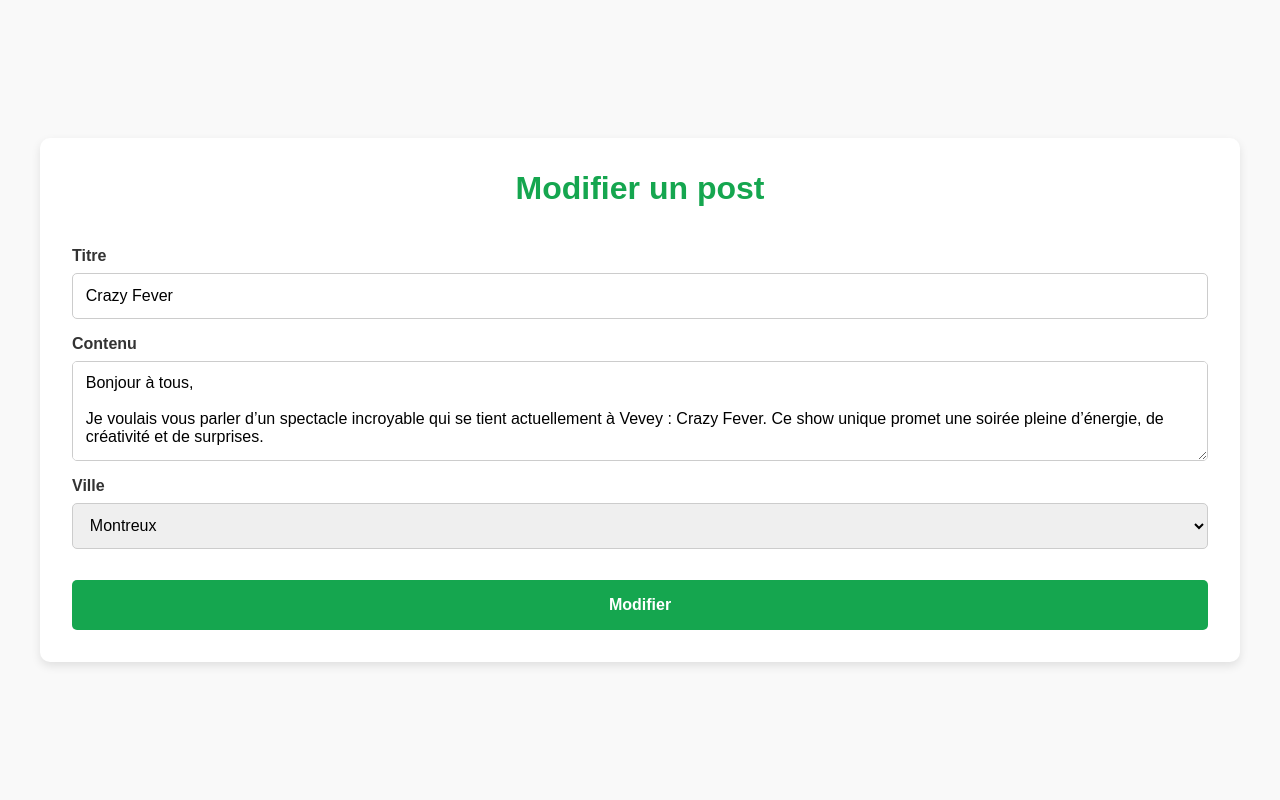
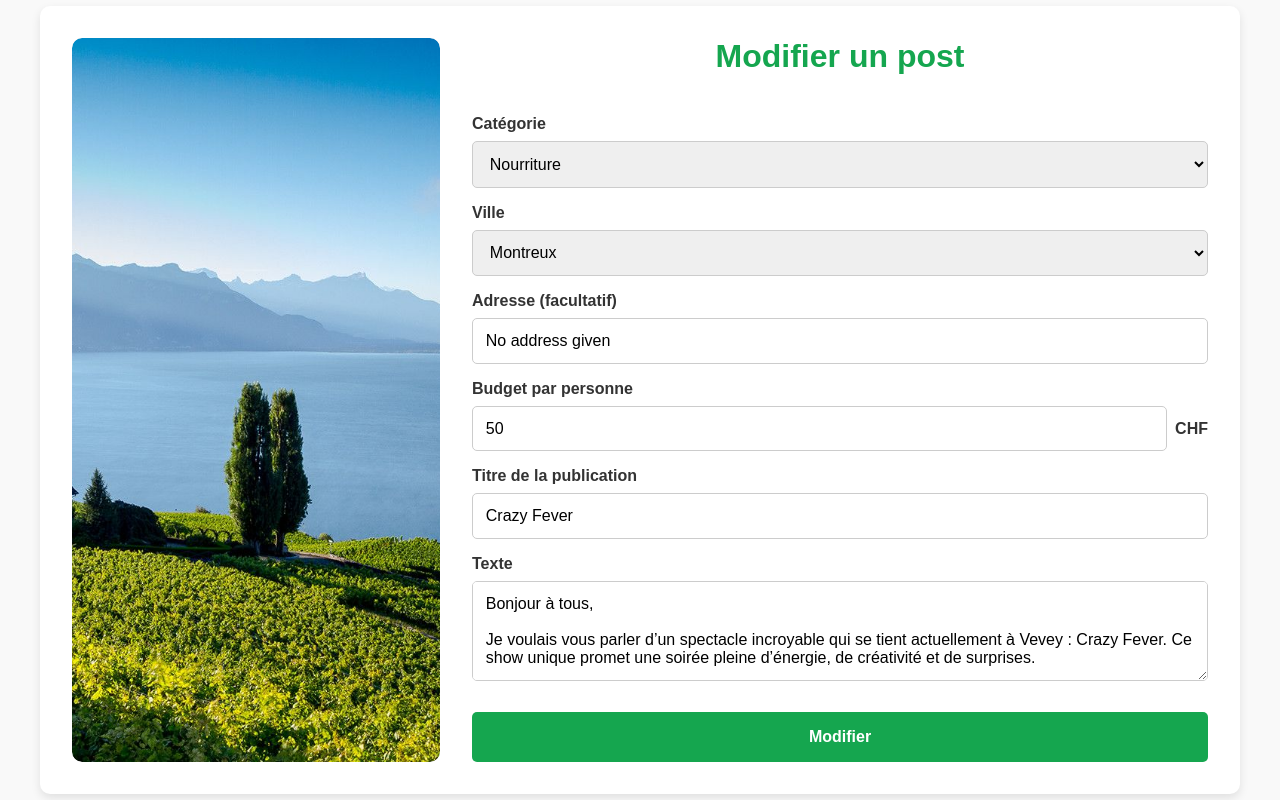
Before and after one commit to AgatheMakumbi/forumVaudois, a PHP site: page /ForumVaudois/pages/updatePost.php?id_post=1 in a window 1280 px wide. Shown: the part 100-900 px from the top of the page. Run offline with PHP 8.4, Linux system fonts and the light colour scheme; the visitor is signed in with stand-in values (Sample User, id 1); data comes from the database, SQL or seed files in the repository; both versions use the stored data as it was after the commit.

Commit message:
Ajout de la validation des champs obligatoires dans updatePost.php et création de liens sur les titres des posts dans profil.php pour accéder aux détails.

```diff
--- a/pages/updatePost.php
+++ b/pages/updatePost.php
@@ -8,66 +8,55 @@ session_start();
 
 $dbManager = new DbManagerCRUD();
 
-if (!isset($_SESSION['id']) || empty($_SESSION['id'])) {
-    header("Location: login.php");
-    exit;
-}
-
 if (!isset($_GET['id_post']) || empty($_GET['id_post'])) {
-    header("Location: profil.php");
+    header("Location: profil.php"); // Redirige vers le profil
     exit;
 }
 
 $idPost = (int)$_GET['id_post'];
 
+if (!isset($_SESSION["id"]) || empty($_SESSION["id"])) {
+    header("Location: login.php"); // Redirige vers la page de connexion
+    exit;
+}
+
 try {
     $post = $dbManager->getPostById($idPost);
 
-    if (!$post) {
-        echo "Post introuvable.";
-        exit;
-    }
-
-    if ($post->getAuthor() !== $_SESSION['id']) {
-        header("Location: profil.php");
-        exit;
-    }
-} catch (Exception $e) {
-    echo "Erreur lors de la récupération du post : " . $e->getMessage();
+    if (!$post || $post->getAuthor() !== $_SESSION['id']) {
+        header("Location: profil.php"); // Redirige si l'utilisateur n'est pas l'auteur du post
         exit;
     }
 
     if ($_SERVER['REQUEST_METHOD'] === 'POST') {
         $title = $_POST['title'] ?? null;
         $text = $_POST['post-content'] ?? null;
-    $city = isset($_POST['city']) ? (int)$_POST['city'] : null;
-    $budget = isset($_POST['budget']) ? (int)$_POST['budget'] : 0;
+        $city = $_POST['city'] ?? null;
+        $budget = $_POST['budget'] ?? null;
         $address = $_POST['addresse'] ?? "";
-    $category = isset($_POST['category']) ? (int)$_POST['category'] : 1;
+        $category = $_POST['category'] ?? null;
 
-    if ($title === null || $text === null || $city === null) {
+        if (!$title || !$text || !$city) {
             echo "Tous les champs obligatoires (titre, contenu, ville) doivent être remplis.";
-        exit;
-    }
-
-    try {
+        } else {
             $post->setTitle($title);
             $post->setText($text);
-        $post->setBudget($budget);
-        $post->setCity($city);
-        $post->setCategory($category);
+            $post->setCity((int)$city);
+            $post->setBudget((float)$budget);
             $post->setAddress($address);
-        $post->setUpdatedAt(new DateTime());
+            $post->setCategory((int)$category);
 
             if ($dbManager->updatePost($post)) {
-            header("Location: profil.php");
+                header("Location: profil.php"); // Redirige vers le profil après la mise à jour
                 exit;
             } else {
                 echo "Échec de la modification du post.";
             }
+        }
+    }
 } catch (Exception $e) {
-        echo "Erreur : " . $e->getMessage();
-    }
+    echo "Erreur lors de la récupération ou la mise à jour du post : " . $e->getMessage();
+    exit;
 }
 ?>
 
@@ -82,20 +71,23 @@ if ($_SERVER['REQUEST_METHOD'] === 'POST') {
 </head>
 
 <body>
-    <?php include '../components/header.php'; ?>
+    <?php include '../components/header.php' ?>
     <main class="main-content-createPost">
         <div class="create-post-container">
+            <div class="post-image">
+                <img src="../assets/images/photoVaud1.jpg" alt="Photo du lac" class="preview-image">
+            </div>
             <form class="create-post-form" action="updatePost.php?id_post=<?= $idPost ?>" method="POST">
                 <h2 class="form-title">Modifier un post</h2>
 
                 <div class="form-group">
-                    <label for="title">Titre</label>
-                    <input type="text" id="title" name="title" value="<?= htmlspecialchars($post->getTitle()) ?>" required>
-                </div>
-
-                <div class="form-group">
-                    <label for="post-content">Contenu</label>
-                    <textarea id="post-content" name="post-content" required><?= htmlspecialchars($post->getText()) ?></textarea>
+                    <label for="category">Catégorie</label>
+                    <select name="category" id="category" required>
+                        <option value="2" <?= $post->getCategory() == 2 ? 'selected' : '' ?>>Activités</option>
+                        <option value="1" <?= $post->getCategory() == 1 ? 'selected' : '' ?>>Nourriture</option>
+                        <option value="4" <?= $post->getCategory() == 4 ? 'selected' : '' ?>>Culture</option>
+                        <option value="3" <?= $post->getCategory() == 3 ? 'selected' : '' ?>>Nature</option>
+                    </select>
                 </div>
 
                 <div class="form-group">
@@ -104,7 +96,38 @@ if ($_SERVER['REQUEST_METHOD'] === 'POST') {
                         <option value="1" <?= $post->getCity() == 1 ? 'selected' : '' ?>>Lausanne</option>
                         <option value="3" <?= $post->getCity() == 3 ? 'selected' : '' ?>>Yverdon-les-Bains</option>
                         <option value="2" <?= $post->getCity() == 2 ? 'selected' : '' ?>>Montreux</option>
+                        <option value="4" <?= $post->getCity() == 4 ? 'selected' : '' ?>>Vevey</option>
+                        <option value="5" <?= $post->getCity() == 5 ? 'selected' : '' ?>>Nyon</option>
+                        <option value="7" <?= $post->getCity() == 7 ? 'selected' : '' ?>>Renens</option>
+                        <option value="6" <?= $post->getCity() == 6 ? 'selected' : '' ?>>Morges</option>
                     </select>
+                </div>
+
+                <div class="form-group">
+                    <label for="addresse">Adresse (facultatif)</label>
+                    <input type="text" id="addresse" name="addresse" placeholder="Adresse (facultatif)"
+                        value="<?= htmlspecialchars($post->getAddress(), ENT_QUOTES) ?>">
+                </div>
+
+                <div class="form-group">
+                    <label for="budget">Budget par personne</label>
+                    <div class="budget-input">
+                        <input type="number" id="budget" name="budget" placeholder="Budget" required
+                            value="<?= htmlspecialchars($post->getBudget(), ENT_QUOTES) ?>">
+                        <span>CHF</span>
+                    </div>
+                </div>
+
+                <div class="form-group">
+                    <label for="title">Titre de la publication</label>
+                    <input type="text" id="title" name="title" placeholder="Titre de la publication" required
+                        value="<?= htmlspecialchars($post->getTitle(), ENT_QUOTES) ?>">
+                </div>
+
+                <div class="form-group">
+                    <label for="post-content">Texte</label>
+                    <textarea id="post-content" name="post-content" placeholder="Texte ..."
+                        required><?= htmlspecialchars($post->getText(), ENT_QUOTES) ?></textarea>
                 </div>
 
                 <button type="submit" class="submit-btn">Modifier</button>
```
Also changed, not shown: pages/profil.php (+10 -6 lines), db/forumvaudois.db. Lines whose indentation alone changed are shown as unchanged.
